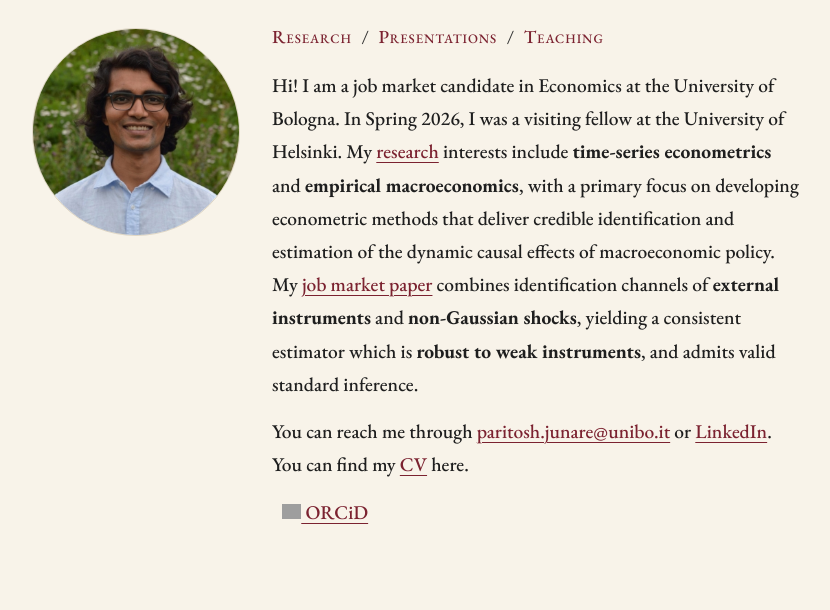
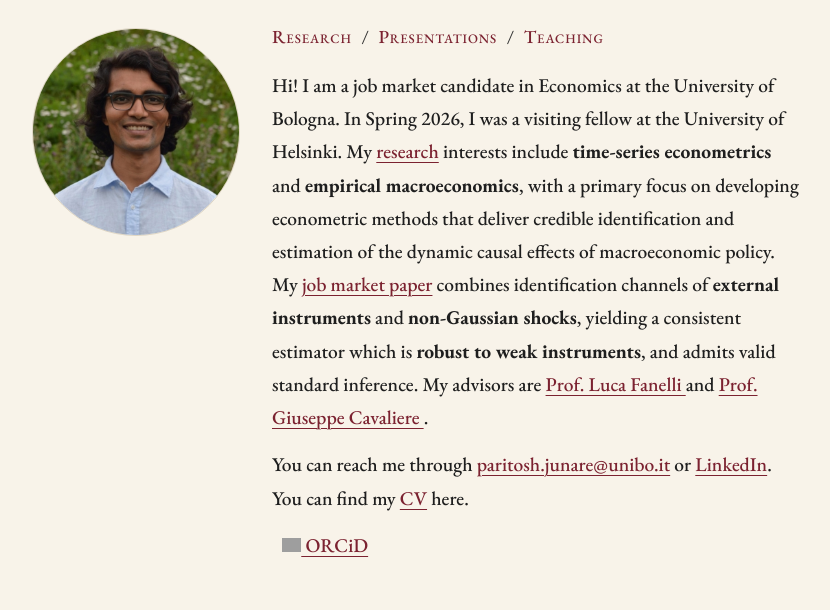
Before and after one commit to pari-junare/pari-junare.github.io, a plain HTML site: page index.html in a window 1280 px wide. Shown: the part 132-742 px from the top of the page, without its empty margins (224-1054 px from the left). Drawn offline with nearby package versions, Linux system fonts and the light colour scheme; grey boxes are pictures that could not be loaded.

Commit message:
advisor update

```diff
--- a/index.html
+++ b/index.html
@@ -49,7 +49,7 @@
                     Hi! I am a job market candidate in Economics at the University of Bologna. In Spring 2026, I was a visiting fellow at the University of Helsinki. My
                     <a href="#research">research</a> interests include <strong>time-series econometrics</strong> and <strong>empirical macroeconomics</strong>, with a primary focus on developing econometric methods that deliver credible identification and estimation of the dynamic causal effects of macroeconomic policy.
                     <!-- My <a href="https://www.dropbox.com/scl/fi/xh9dnx0oofftj21al5zdn/JMP_Paritosh.pdf?rlkey=62ybsq8xfz8q3pylllphlwzia&st=29stmvpw&raw=1" class="https://www.dropbox.com/scl/fi/xh9dnx0oofftj21al5zdn/JMP_Paritosh.pdf?rlkey=62ybsq8xfz8q3pylllphlwzia&st=29stmvpw&raw=1">job market paper</a> combines identification channels of <strong>external instruments</strong> and <strong>non-Gaussian shocks</strong>, yielding a consistent estimator which is <strong>robust to weak instruments</strong>, and admits valid standard inference. -->
-                        My <a href="https://pari-junare.github.io/assets/JMP_Paritosh.pdf" class="https://pari-junare.github.io/assets/JMP_Paritosh.pdf">job market paper</a> combines identification channels of <strong>external instruments</strong> and <strong>non-Gaussian shocks</strong>, yielding a consistent estimator which is <strong>robust to weak instruments</strong>, and admits valid standard inference.
+                        My <a href="https://pari-junare.github.io/assets/JMP_Paritosh.pdf" class="https://pari-junare.github.io/assets/JMP_Paritosh.pdf">job market paper</a> combines identification channels of <strong>external instruments</strong> and <strong>non-Gaussian shocks</strong>, yielding a consistent estimator which is <strong>robust to weak instruments</strong>, and admits valid standard inference. My advisors are <a href = "https://www.unibo.it/sitoweb/luca.fanelli"> Prof. Luca Fanelli </a> and <a href = "https://www.unibo.it/sitoweb/giuseppe.cavaliere"> Prof. Giuseppe Cavaliere </a>.
                 </p>
 
                 <p>
```
